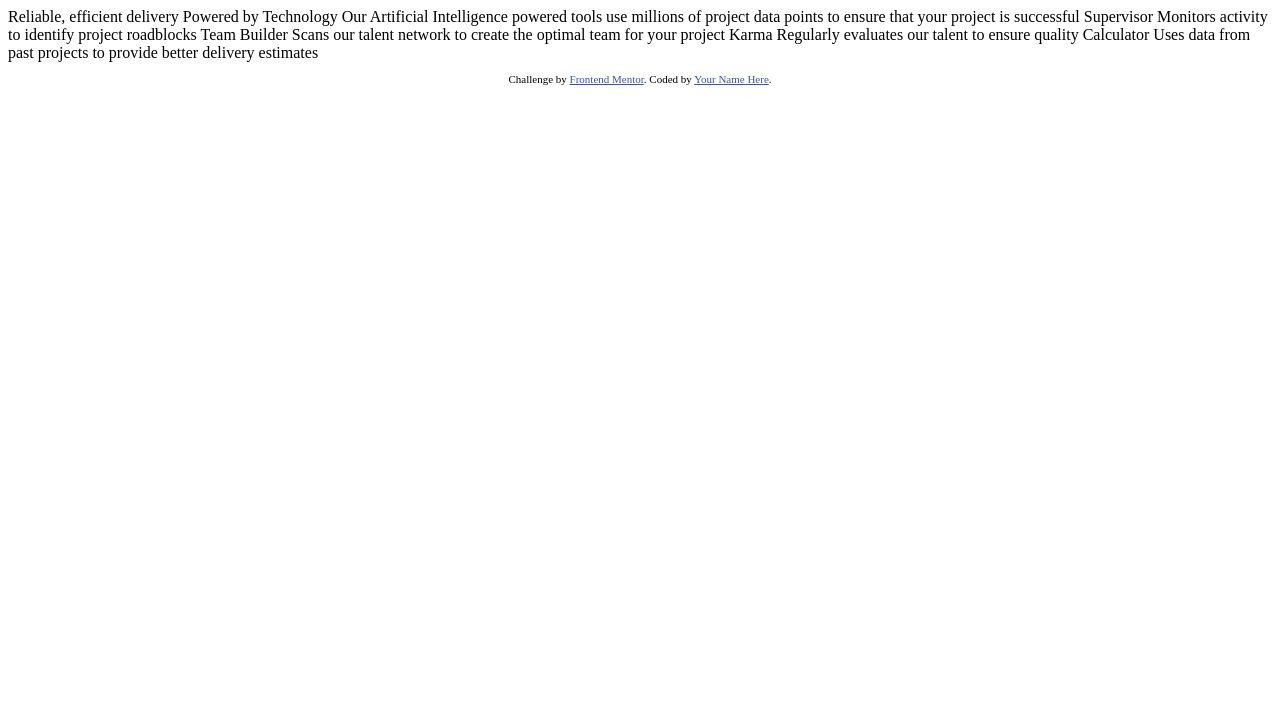
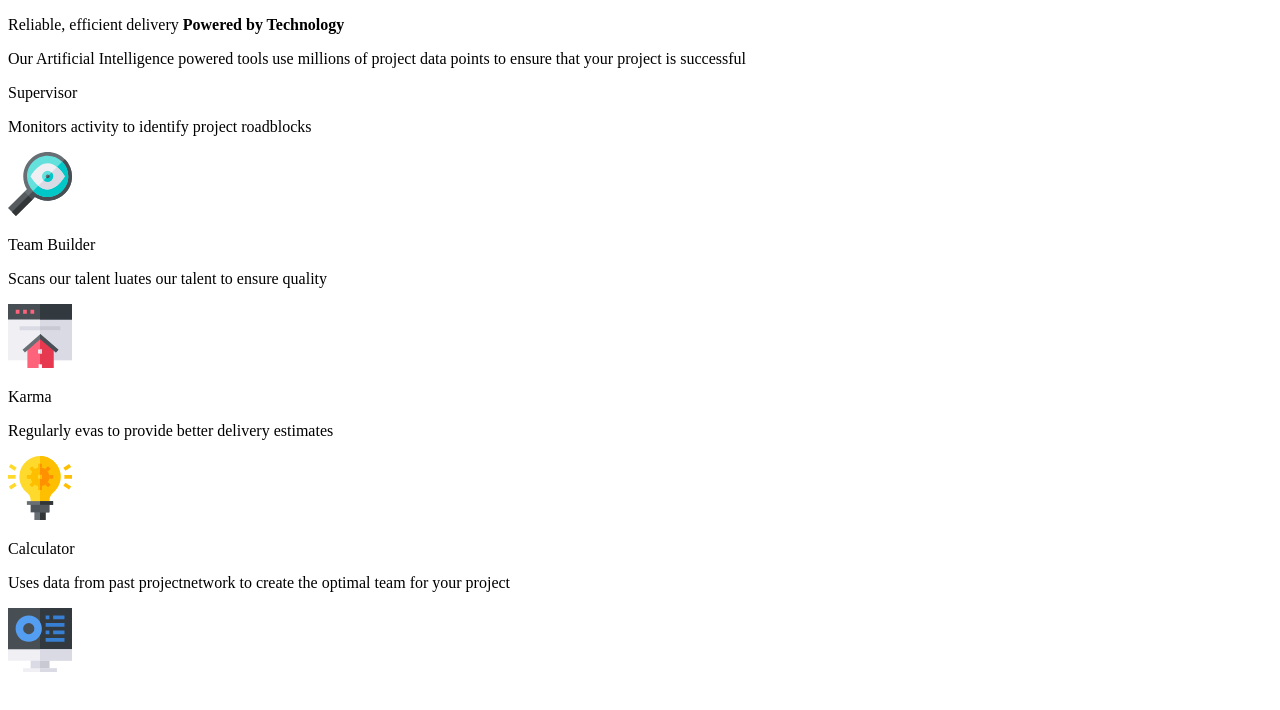
Before and after one commit to AljonLaxamana/four-card-feature-section, a plain HTML site: page index.html in a window 1280 px wide. Drawn offline with Linux system fonts and the light colour scheme.

Commit message:
Done creating html structure

```diff
--- a/index.html
+++ b/index.html
@@ -1,45 +1,59 @@
 <!DOCTYPE html>
 <html lang="en">
   <head>
-  <meta charset="UTF-8">
-  <meta name="viewport" content="width=device-width, initial-scale=1.0"> <!-- displays site properly based on user's device -->
+    <meta charset="UTF-8" />
+    <meta name="viewport" content="width=device-width, initial-scale=1.0" />
+    <!-- displays site properly based on user's device -->
 
-  <link rel="icon" type="image/png" sizes="32x32" href="./images/favicon-32x32.png">
+    <link
+      rel="icon"
+      type="image/png"
+      sizes="32x32"
+      href="./images/favicon-32x32.png"
+    />
 
     <title>Frontend Mentor | Four card feature section</title>
-
-  <!-- Feel free to remove these styles or customise in your own stylesheet 👍 -->
-  <style>
-    .attribution { font-size: 11px; text-align: center; }
-    .attribution a { color: hsl(228, 45%, 44%); }
-  </style>
   </head>
   <body>
-
-  Reliable, efficient delivery
-  Powered by Technology
-
-  Our Artificial Intelligence powered tools use millions of project data points
-  to ensure that your project is successful
-
-  Supervisor
+    <header>
+      <p class="title">
+        Reliable, efficient delivery <strong>Powered by Technology</strong>
+      </p>
+      <p class="description">
+        Our Artificial Intelligence powered tools use millions of project data
+        points to ensure that your project is successful
+      </p>
+    </header>
+    <main class="card-container">
+      <div class="cards">
+        <p class="card-title">Supervisor</p>
+        <p class="card-description">
           Monitors activity to identify project roadblocks
-
-  Team Builder
-  Scans our talent network to create the optimal team for your project
-
-  Karma
-  Regularly evaluates our talent to ensure quality
-
-  Calculator
-  Uses data from past projects to provide better delivery estimates
-
-
-  <footer>
-    <p class="attribution">
-      Challenge by <a href="https://www.frontendmentor.io?ref=challenge" target="_blank">Frontend Mentor</a>.
-      Coded by <a href="#">Your Name Here</a>.
         </p>
-  </footer>
+        <img class="card-icon" src="/images/icon-supervisor.svg" alt="" />
+      </div>
+      <div class="cards">
+        <p class="card-title">Team Builder</p>
+        <p class="card-description">
+          Scans our talent luates our talent to ensure quality
+        </p>
+        <img class="card-icon" src="/images/icon-team-builder.svg" alt="" />
+      </div>
+      <div class="cards">
+        <p class="card-title">Karma</p>
+        <p class="card-description">
+          Regularly evas to provide better delivery estimates
+        </p>
+        <img class="card-icon" src="/images/icon-karma.svg" alt="" />
+      </div>
+      <div class="cards">
+        <p class="card-title">Calculator</p>
+        <p class="card-description">
+          Uses data from past projectnetwork to create the optimal team for your
+          project
+        </p>
+        <img class="card-icon" src="/images/icon-calculator.svg" alt="" />
+      </div>
+    </main>
   </body>
 </html>
--- /dev/null
+++ b/style.css
@@ -0,0 +1,68 @@
+/* 1. Use a more-intuitive box-sizing model */
+*,
+*::before,
+*::after {
+  box-sizing: border-box;
+}
+
+/* 2. Remove default margin */
+* {
+  margin: 0;
+}
+
+body {
+  /* 3. Add accessible line-height */
+  line-height: 1.5;
+  /* 4. Improve text rendering */
+  -webkit-font-smoothing: antialiased;
+}
+
+/* 5. Improve media defaults */
+img,
+picture,
+video,
+canvas,
+svg {
+  display: block;
+  max-width: 100%;
+}
+
+/* 6. Inherit fonts for form controls */
+input,
+button,
+textarea,
+select {
+  font: inherit;
+}
+
+/* 7. Avoid text overflows */
+p,
+h1,
+h2,
+h3,
+h4,
+h5,
+h6 {
+  overflow-wrap: break-word;
+}
+
+/* 8. Improve line wrapping */
+p {
+  text-wrap: pretty;
+}
+h1,
+h2,
+h3,
+h4,
+h5,
+h6 {
+  text-wrap: balance;
+}
+
+/*
+    9. Create a root stacking context
+  */
+#root,
+#__next {
+  isolation: isolate;
+}
```
Lines whose indentation alone changed are shown as unchanged.
